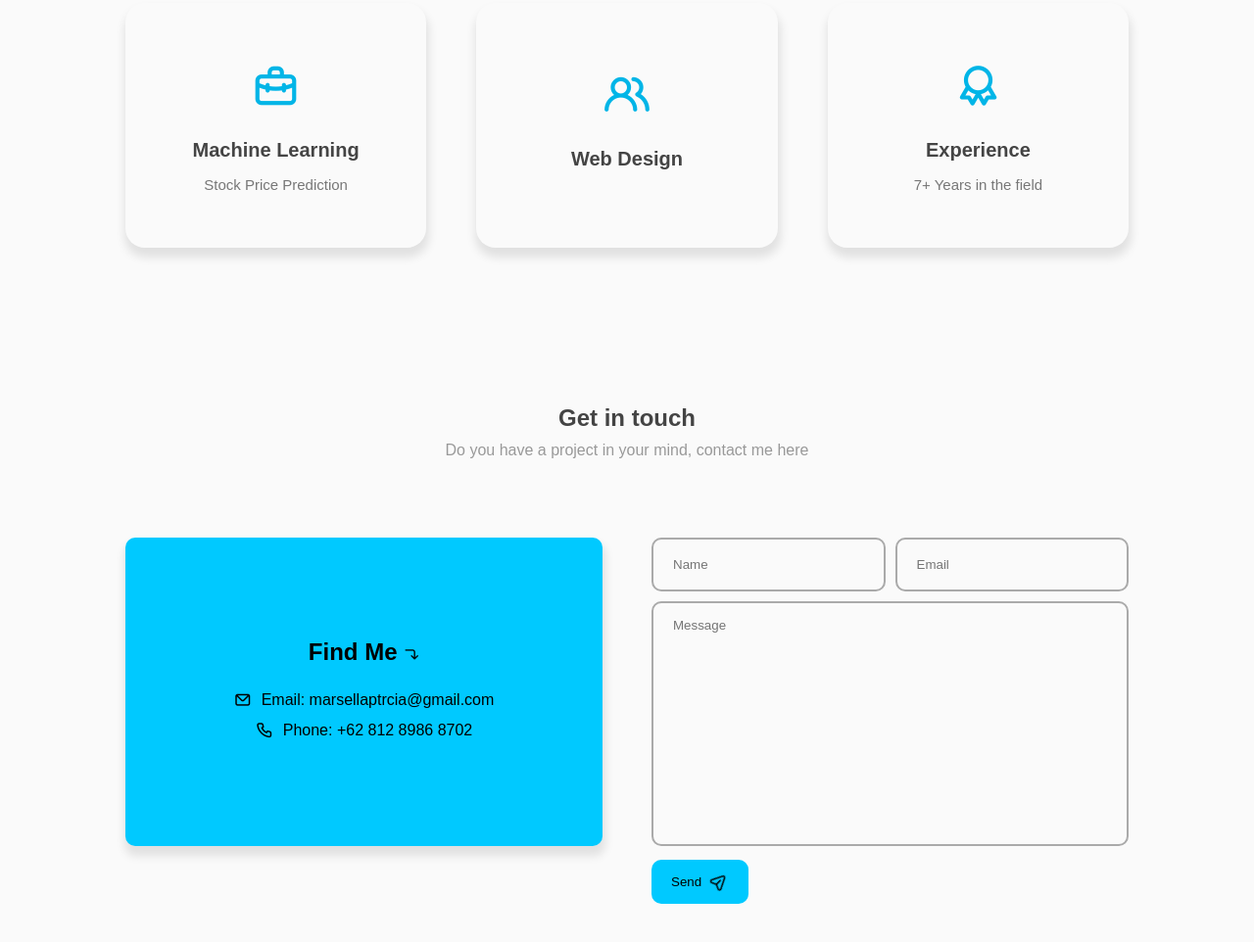
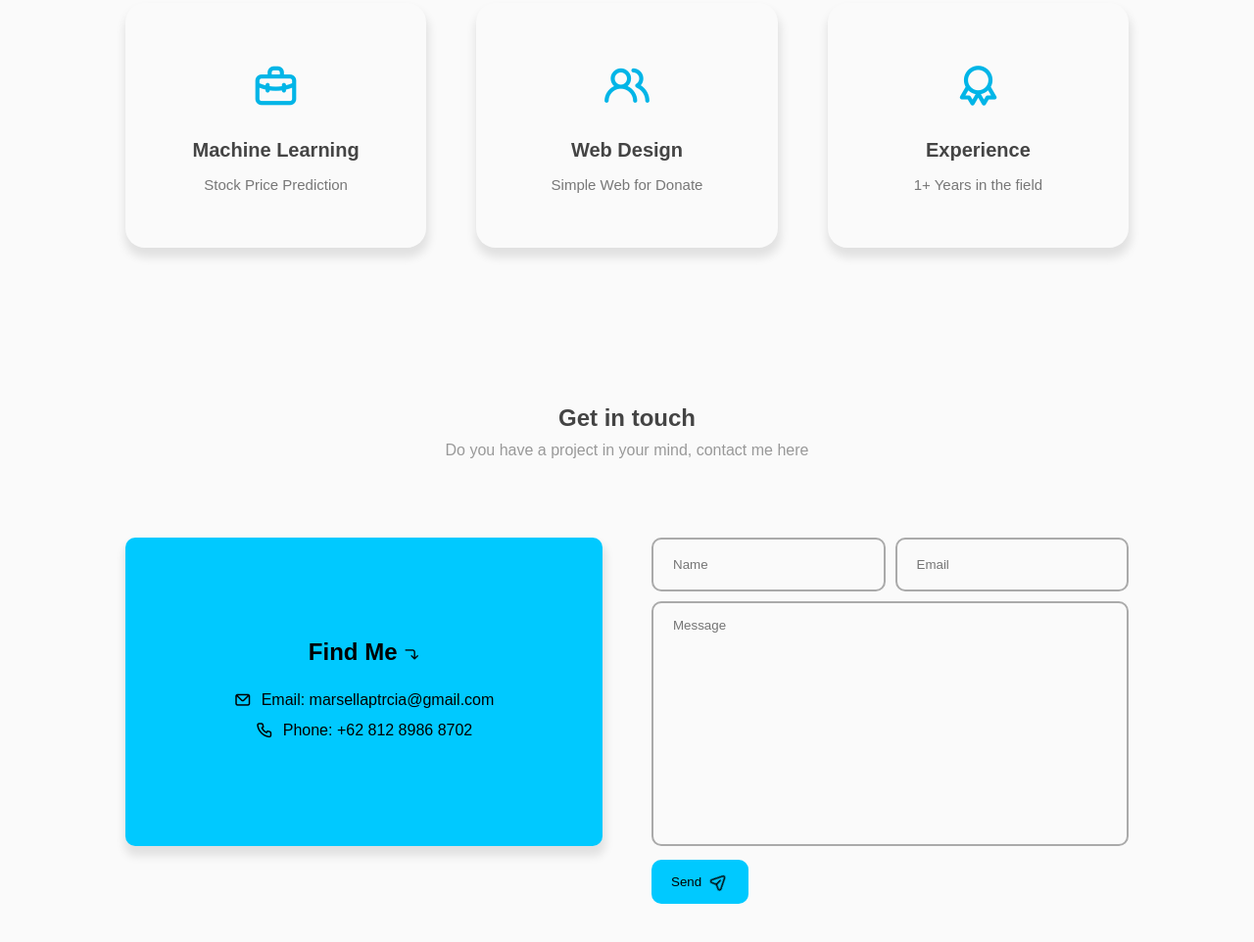
Before and after one commit to drecycx/porto, a plain HTML site: page index.html in a window 1280 px wide. Shown: the part 1425-2387 px from the top of the page at 98% size. Drawn offline with nearby package versions, Linux system fonts and the light colour scheme.

Commit message:
Update project

```diff
--- a/index.html
+++ b/index.html
@@ -155,12 +155,12 @@
             <div class="project-box">
                 <i class="uil uil-users-alt"></i>
                 <h3>Web Design</h3>
-                <label></label>
+                <label>Simple Web for Donate</label>
             </div>
             <div class="project-box">
                 <i class="uil uil-award"></i>
                 <h3>Experience</h3>
-                <label>7+ Years in the field</label>
+                <label>1+ Years in the field</label>
             </div>
             </div>
         </section>
```
